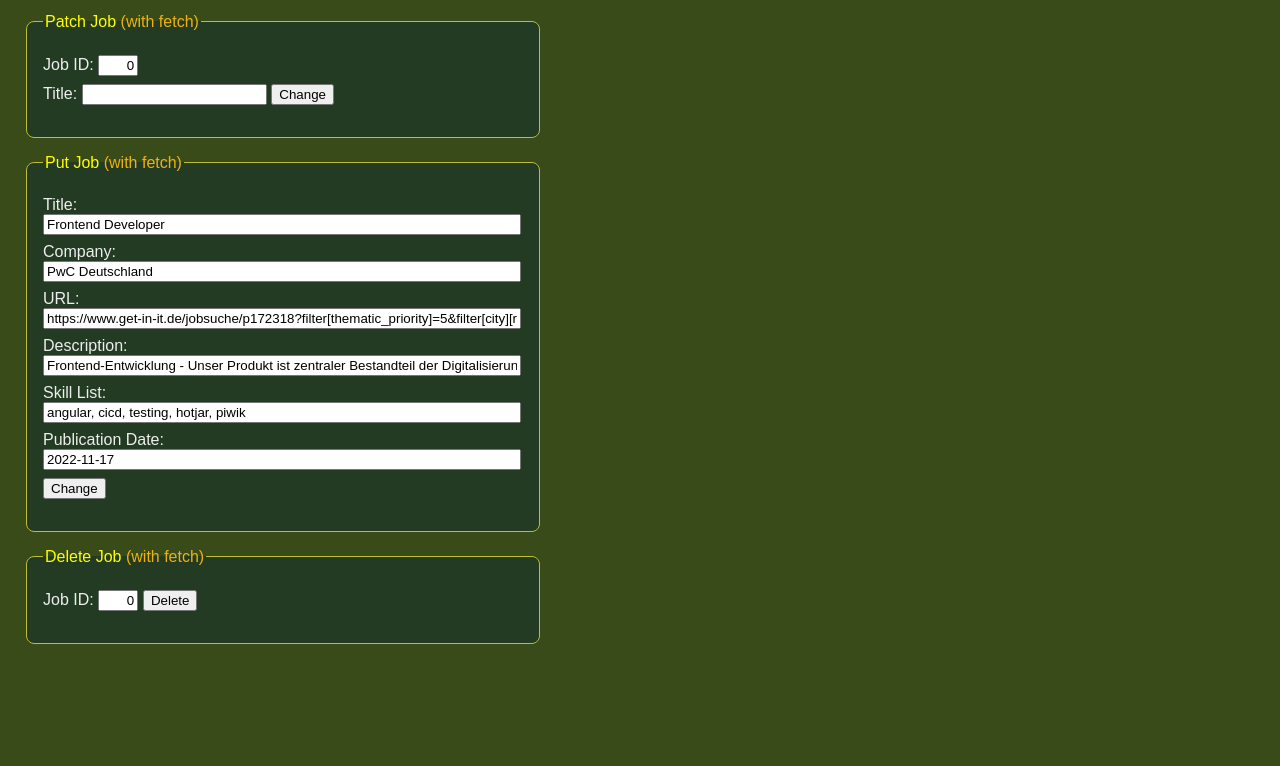
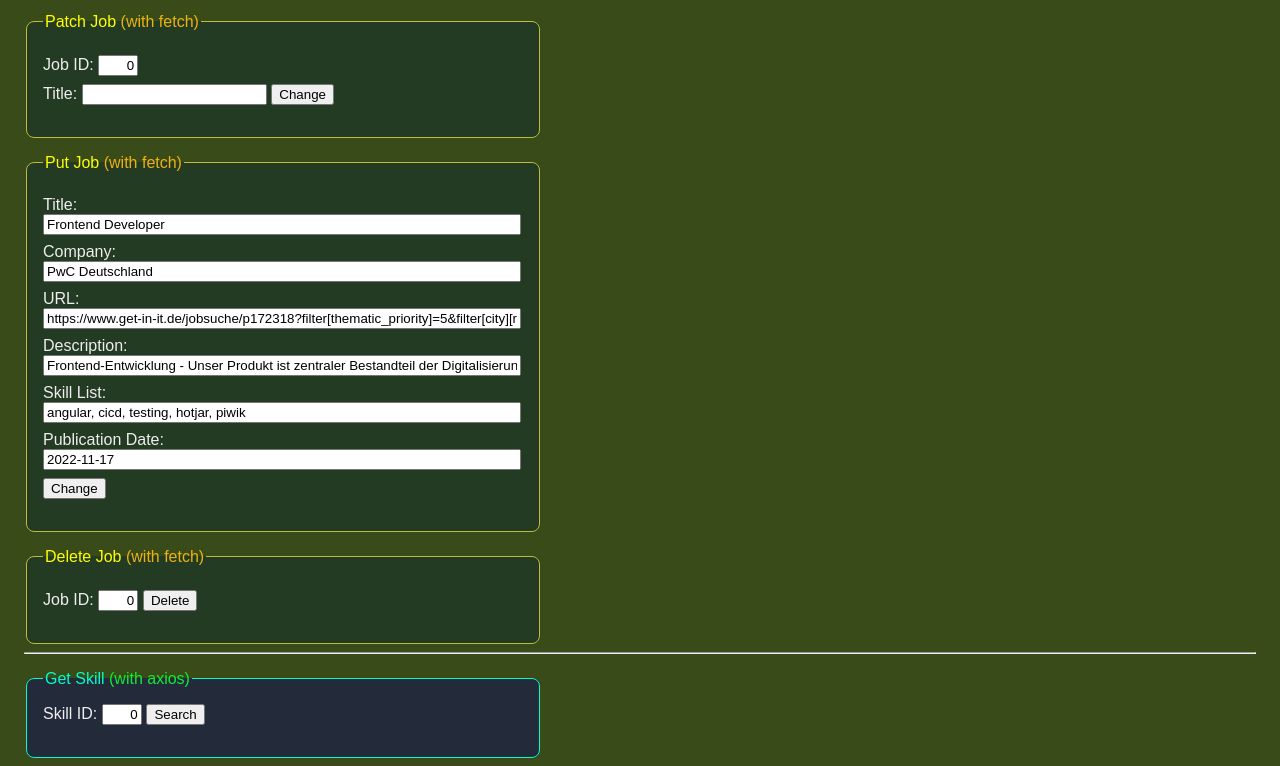
Before and after one commit to edwardtanguay/et882-vite-rest-json-server, a website built with Vite: page index.html in a window 1280 px wide. Shown: the part 633-1399 px from the top of the page. Before the commit the page ends 1285 px from the top, so only its background shows below. Built offline with nearby package versions, Linux system fonts and the light colour scheme; data requests are answered from the project's data file.

Commit message:
getskill looks ok

```diff
--- /dev/null
+++ b/src/components/GetSkill.ts
@@ -0,0 +1,53 @@
+import { appData } from "../appContext";
+import { ISkill } from "../interface";
+
+export const GetSkill = () => {
+
+	const { baseUrl } = appData;
+
+	setTimeout(() => {
+		const skillIdElem = document.querySelector<HTMLInputElement>('.getSkill .skillId');
+		const buttonElem = document.querySelector<HTMLInputElement>('.getSkill button');
+		const displayElem = document.querySelector<HTMLDivElement>('.getSkill .display');
+
+		if (skillIdElem && buttonElem && displayElem) {
+			buttonElem.addEventListener('click', async (e) => {
+				e.preventDefault();
+				const skillId = skillIdElem.value;
+				const response = await fetch(`${baseUrl}/skills/${skillId}`);
+				const skill: ISkill = await response.json();
+				if (response.status === 200) {
+					displayElem.innerHTML = `
+						<div class="skill">
+							<div>${skill.name} (${skill.idCode})</div>
+							<div>${skill.description}</div>
+						</div>
+					`
+				} else {
+					displayElem.innerHTML = `
+						<div class="error">skill not found.</div>
+					`
+				}
+			})
+		}
+	})
+
+	return /*html*/ `
+		<style>
+			.getSkill .skillId {
+				width: 2rem;
+				text-align: right;
+			}
+			.getSkill .skill {
+				margin-top: 1rem;
+			}
+		</style>
+	 	<fieldset class="skillComponent getSkill">
+			<legend>Get Skill <span>(with axios)</span></legend>
+			<form>
+			Skill ID: <input class="skillId" value="0"/><button>Search</button>
+			</form>
+			<div class="display"></div>
+		</fieldset>
+	`
+}
--- a/src/main.ts
+++ b/src/main.ts
@@ -5,6 +5,7 @@ import { PatchJob } from './components/PatchJob';
 import { PostJob } from './components/PostJob';
 import { PutJob } from './components/PutJob';
 import { DeleteJob } from './components/DeleteJob';
+import { GetSkill } from './components/GetSkill';
 
 document.querySelector<HTMLDivElement>('#app')!.innerHTML = /*html*/ `
 	<h1>Job Postings</h1>
@@ -15,5 +16,7 @@ document.querySelector<HTMLDivElement>('#app')!.innerHTML = /*html*/ `
 	${PatchJob()}
 	${PutJob()}
 	${DeleteJob()}
+	<hr>
+	${GetSkill()}
 `
 redrawSite();
--- a/src/style.scss
+++ b/src/style.scss
@@ -41,4 +41,38 @@ body {
 			}
 		}
 	}
+
+	.skillComponent {
+		background-color: rgb(35, 42, 58);
+		padding: 1rem;
+		border-radius: .5rem;
+		margin-top: 1rem;
+		border: 1px solid rgb(0, 255, 200);
+		width: 30rem;
+
+		legend {
+			color: rgb(0, 255, 200);
+			span {
+				color:rgb(15, 238, 52);
+			}
+		}
+
+		form {
+			div {
+				margin-top: .5rem;
+			}
+
+			input {
+				margin-right: .3rem;
+			}
+		}
+
+		.display {
+			margin-top: 1rem;
+
+			.error {
+				color: tomato;
+			}
+		}
+	}
 }
```
